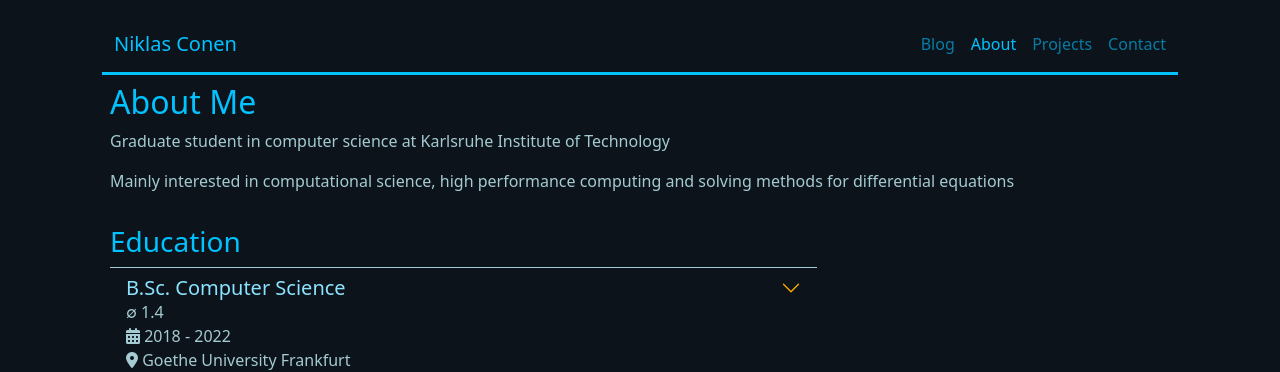
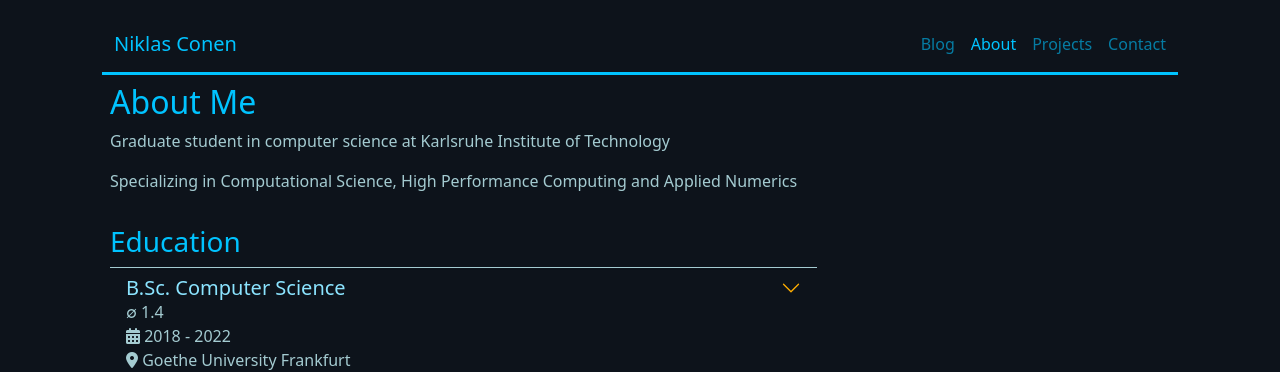
Before and after one commit to Nordegraf/nordegraf.github.io, a Jekyll site: the page built from _pages/about.html, in a window 1280 px wide. Shown: the top 372 px of the page. Built offline with Jekyll 4.4.1, drawn with Linux system fonts in a browser that asks for light colours.

Commit message:
new description

```diff
--- a/_pages/about.html
+++ b/_pages/about.html
@@ -4,7 +4,7 @@ title: About Me
 ---
 <p> Graduate student in computer science at Karlsruhe Institute of Technology</p>
 
-<p>Mainly interested in computational science, high performance computing and solving methods for differential equations</p>
+<p> Specializing in Computational Science, High Performance Computing and Applied Numerics</p>
 
 <div class="py-3">
 <h3>Education</h3>
```
